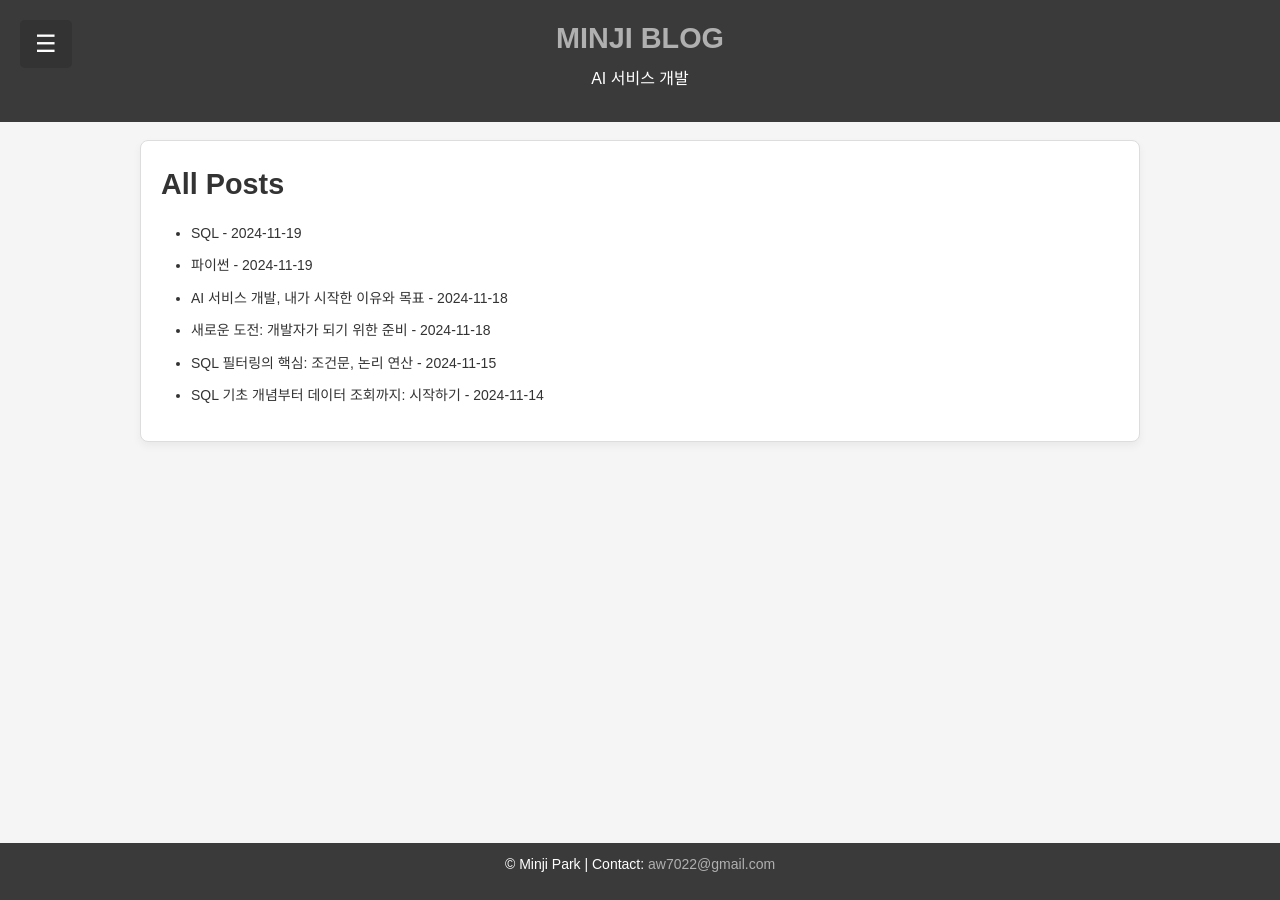
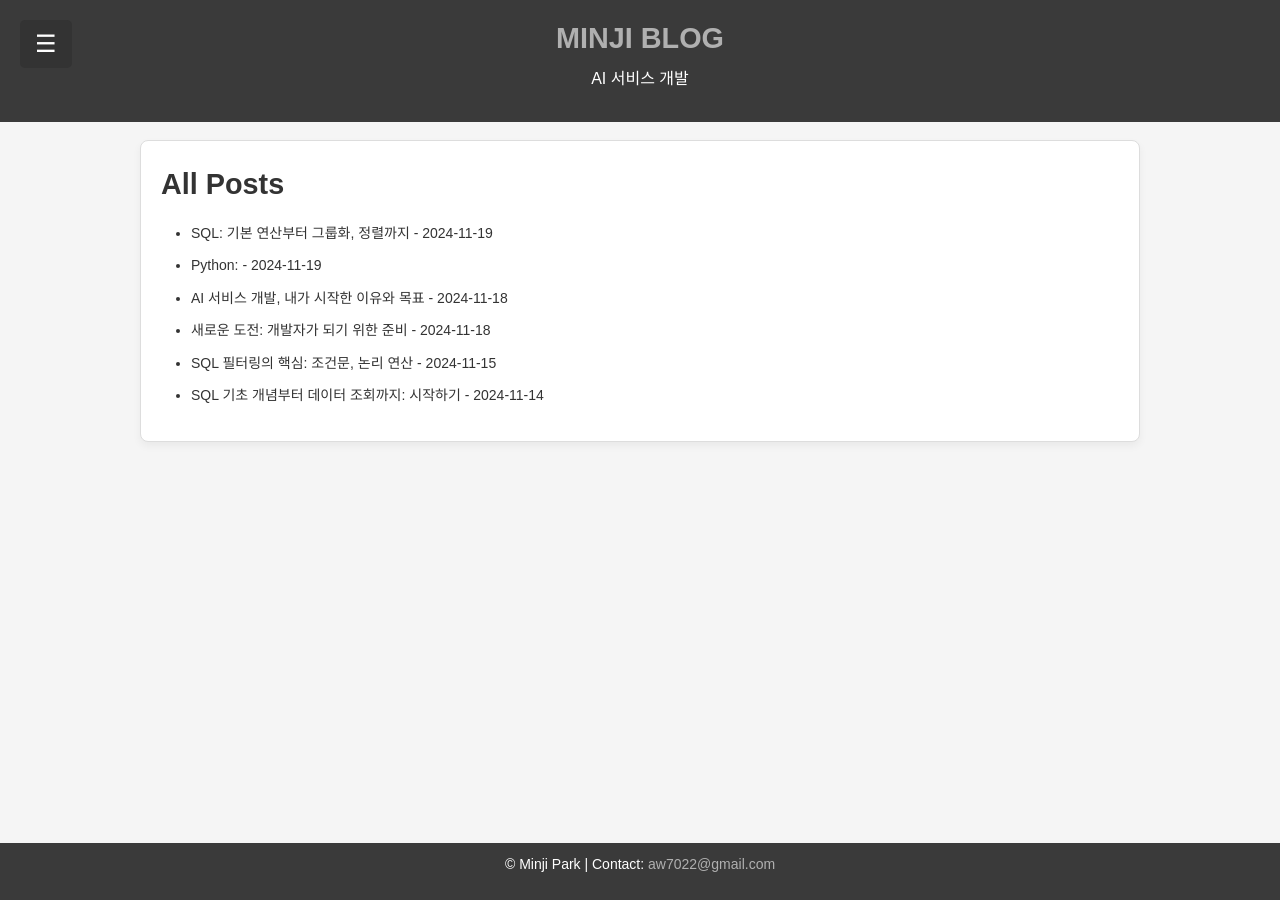
Before and after one commit to Mminzy22/Blog, a Jekyll site: the page built from index.html, in a window 1280 px wide and 900 px high. Built offline with Jekyll 4.4.1, drawn with Linux system fonts in a browser that asks for light colours; nearby versions of some CDN libraries; the list of posts is cut into pages by our own code; some of the changed lines change nothing that is shown.

Commit message:
Update posts

````diff
--- /dev/null
+++ b/_posts/Python/2024-11-19-Python01.md
@@ -0,0 +1,41 @@
+---
+layout: post
+title: "Python: "
+date: 2024-11-19
+categories: [Python]
+---
+
+#### 1. 데이터 저장의 기본: 변수의 선언과 할당
+- 어떤 값을 저장해두고 필요할 때 그 값을 꺼내 사용하는 역할
+- Python에서는 변수를 선언할 때 별도의 키워드를 사용하지 않음
+- 변수에 값을 할당할 때는 = 기호를 사용
+- 한 번 선언된 변수는 다른 값으로 재할당할 수 있음
+```python
+name = "Alice"
+age = 25
+```
+
+**변수 이름 규칙**
+- 문자 (A-Z, a-z), 숫자 (0-9), 밑줄 (_)만 사용할 수 있음
+- 숫자로 시작할 수 없음
+- 대소문자를 구분함
+- 파이썬의 예약어는 변수로 사용 불가
+
+변수 이름은 의미를 명확히 전달할 수 있도록 짓는 것이 중요
+Python에서는 여러 변수에 동시에 값을 할당할 수 있음
+여러 변수에 동일한 값을 할당할 수도 있음
+
+- 변수의 활용 예제
+```python
+# 사용자로부터 이름과 나이를 입력받아 환영 메시지를 출력하는 프로그램
+name = input("이름을 입력하세요: ")
+age = input("나이를 입력하세요: ")
+
+print(f"안녕하세요, {name}님! 당신의 나이는 {age}살이군요.")
+```
+
+**변수의 범위(Scope)**
+변수는 어디에서 선언되었는지에 따라 접근할 수 있는 범위가 달라짐
+이 범위를 **스코프(Scope)**라고 함
+- 전역 변수 (Global Variable): 프로그램 전체에서 접근할 수 있는 변수
+- 지역 변수 (Local Variable): 특정 코드 블록이나 함수 내에서만 접근할 수 있는 변수
--- a/_posts/Python/2024-11-19-TIL_02.md
+++ /dev/null
@@ -1,8 +0,0 @@
----
-layout: post
-title: "파이썬"
-date: 2024-11-19
-categories: [Python]
----
-
-#### 1.
--- a/_posts/SQL/2024-11-19-SQL03.md
+++ b/_posts/SQL/2024-11-19-SQL03.md
@@ -1,6 +1,6 @@
 ---
 layout: post
-title: "SQL"
+title: "SQL: 기본 연산부터 그룹화, 정렬까지"
 date: 2024-11-19
 categories: [SQL]
 ---
````
